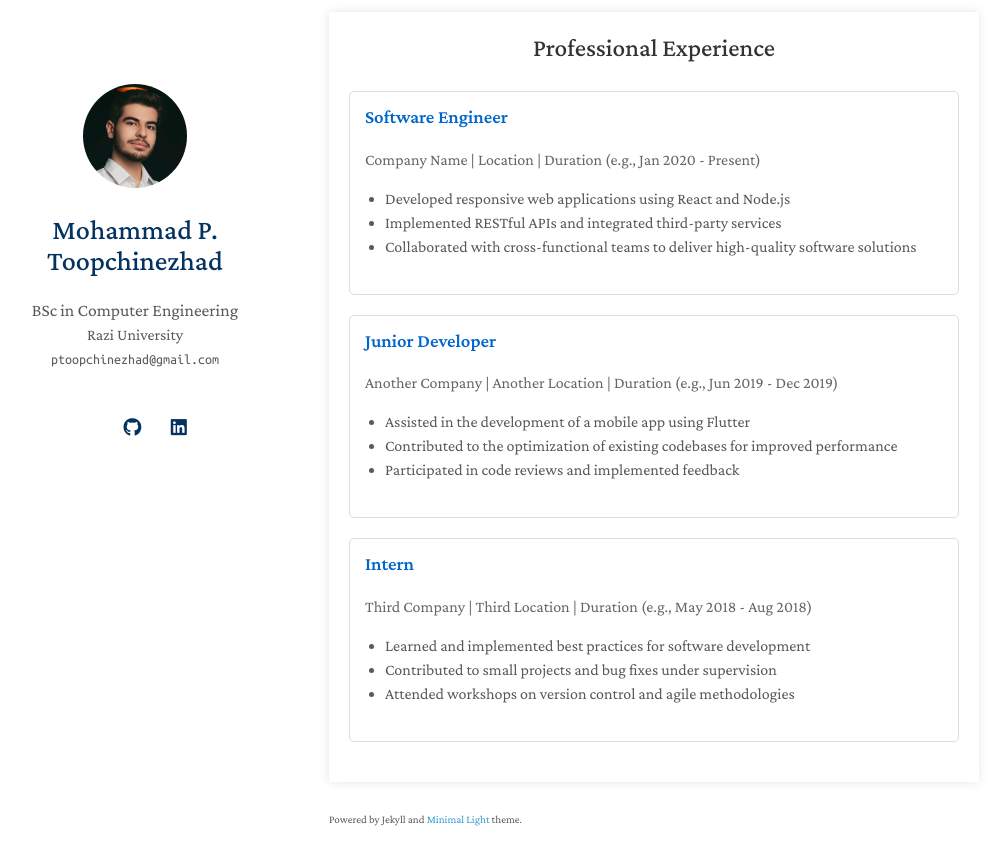
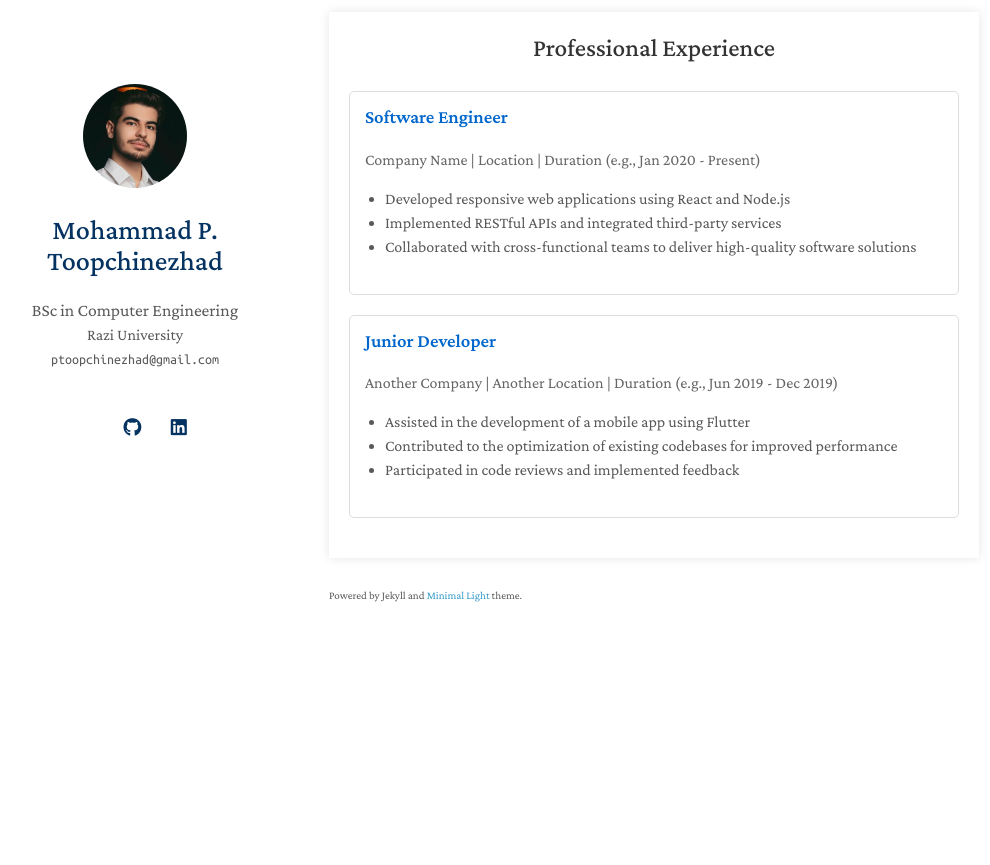
Before and after one commit to Procedurally-Generated-Human/Procedurally-Generated-Human.github.io, a Jekyll site: the page built from index.md, in a window 1280 px wide and 900 px high, scrolled down 1129 px. Shown: the top 865 px of the window, without its empty margins (141-1131 px from the left). Built offline with Jekyll 4.4.1, drawn with Linux system fonts in a browser that asks for light colours; a style sheet for code colours, icons or effects is not loaded; our own code applies the rules of GitHub Pages for plain Markdown files; after the commit the page ends 1805 px from its top, so only the background shows below that.

Commit message:
Update index.md

```diff
--- a/index.md
+++ b/index.md
@@ -22,8 +22,8 @@ Seeking master's position for Fall 2025
 
 ## Experience
 
-<div style="max-width: 800px;margin: auto;background-color: white;padding: 20px;box-shadow: 0 0 10px rgba(0,0,0,0.1);">
-        <h2 style="color: #333;text-align: center;margin-bottom: 30px;">Professional Experience</h2>
+<div style="max-width: 800px;margin: auto;background-color: white;padding: 20px;box-shadow: 0 0 10px rgba(0,0,0,0.1); background-color:transparent;">
+        <h2 style="color: #333;text-align: center;margin-bottom: 30px; background-color:transparent;">Professional Experience</h2>
 
 <!-- Experience Item 1 -->
 <div style="
@@ -31,6 +31,7 @@ Seeking master's position for Fall 2025
     border-radius: 5px;
     padding: 15px;
     margin-bottom: 20px;
+    background-color:transparent;
 ">
     <h3 style="color: #0066cc; margin-top: 0;">
         Software Engineer
@@ -49,6 +50,7 @@ Seeking master's position for Fall 2025
     border-radius: 5px;
     padding: 15px;
     margin-bottom: 20px;
+    background-color:transparent;
 ">
     <h3 style="color: #0066cc; margin-top: 0;">
         Junior Developer
@@ -61,21 +63,4 @@ Seeking master's position for Fall 2025
     </ul>
 </div>
 
-<!-- Experience Item 3 -->
-<div style="
-    border: 1px solid #ddd;
-    border-radius: 5px;
-    padding: 15px;
-    margin-bottom: 20px;
-">
-    <h3 style="color: #0066cc; margin-top: 0;">
-        Intern
-    </h3>
-    <p style="color: #666; margin-bottom: 15px;">Third Company | Third Location | Duration (e.g., May 2018 - Aug 2018)</p>
-    <ul style="list-style-type: disc; padding-left: 20px;">
-        <li>Learned and implemented best practices for software development</li>
-        <li>Contributed to small projects and bug fixes under supervision</li>
-        <li>Attended workshops on version control and agile methodologies</li>
-    </ul>
 </div>
-</div>
```
